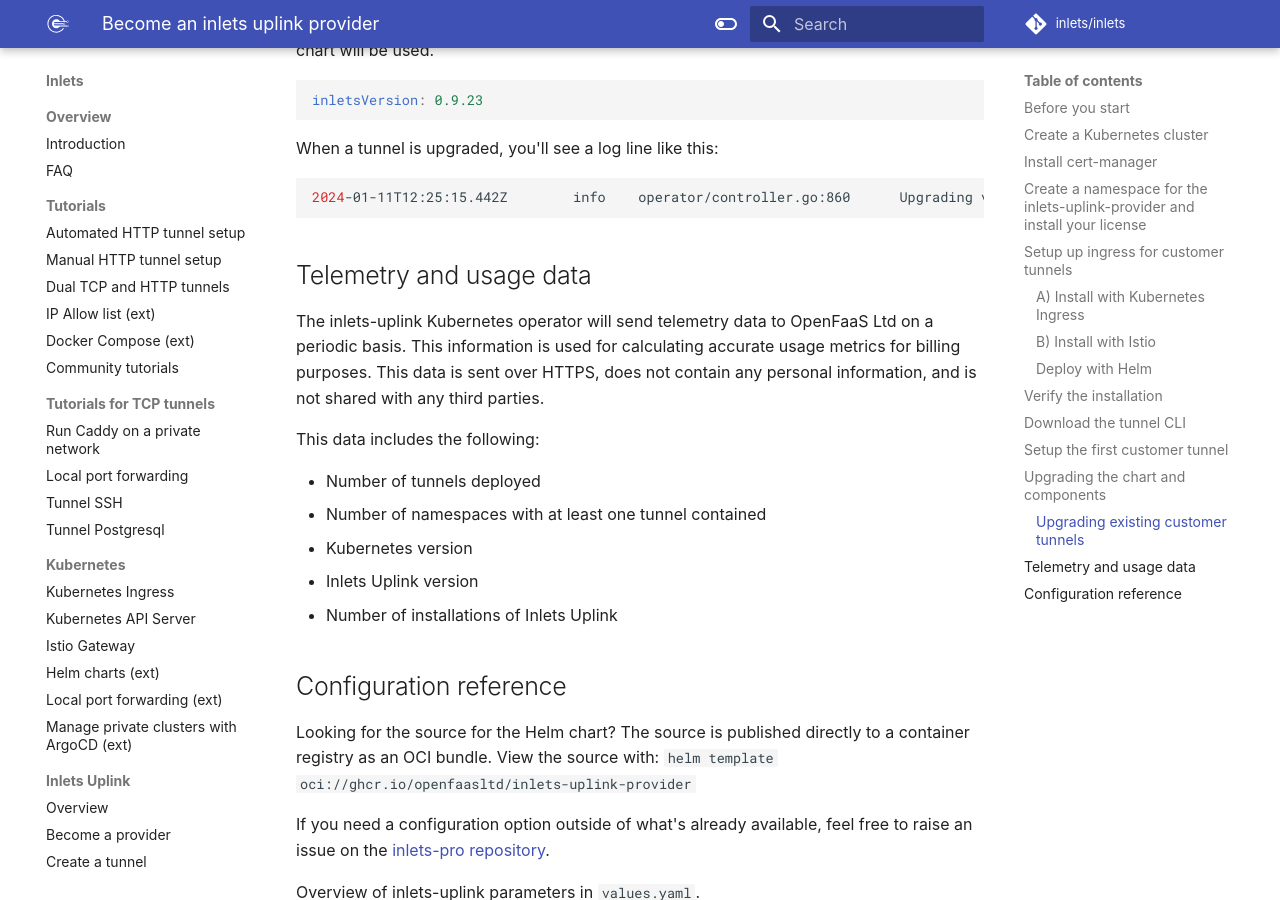
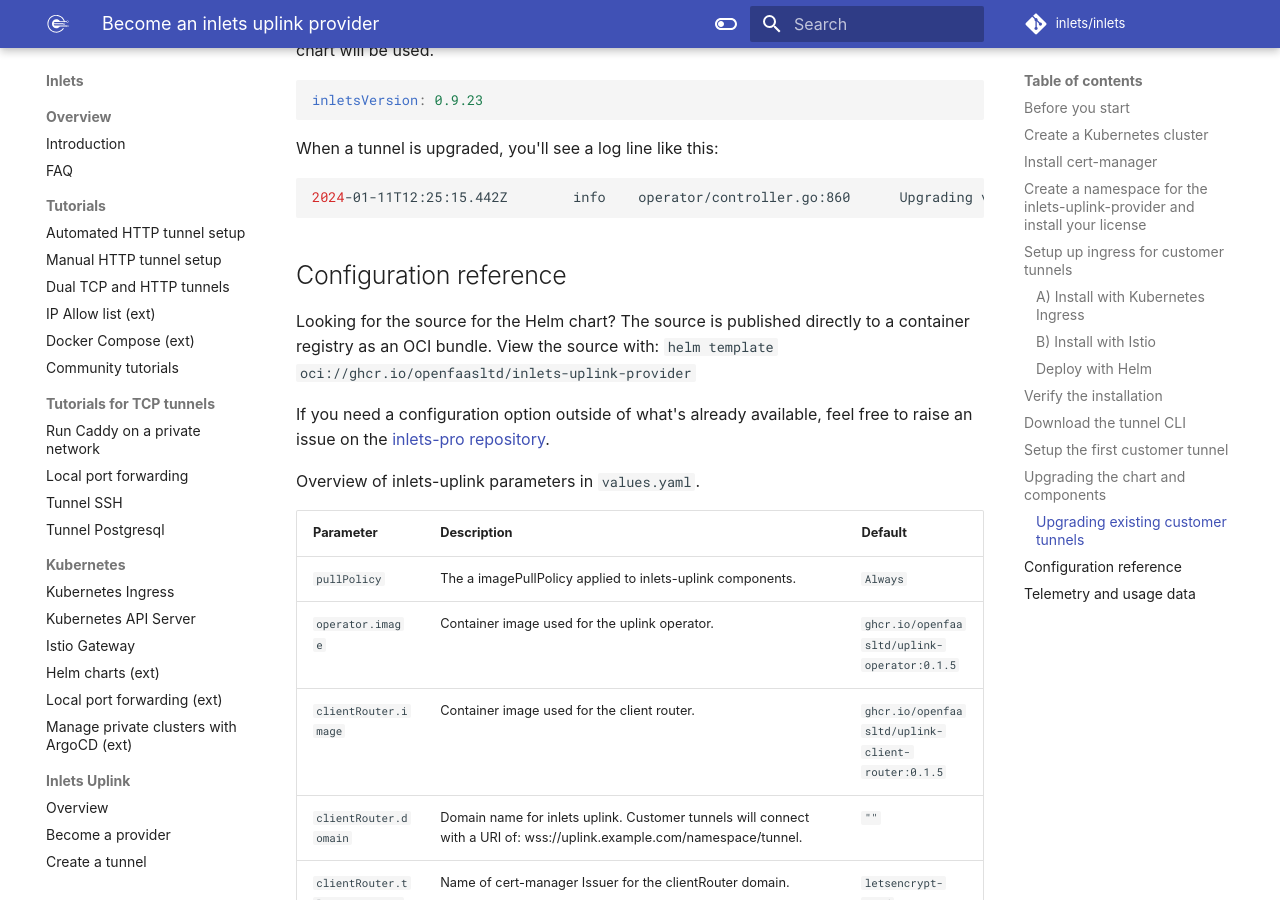
Before and after one commit to inlets/docs.inlets.dev, an MkDocs documentation site: the page built from docs/uplink/become-a-provider.md, in a window 1280 px wide and 900 px high, scrolled down 6217 px. Built offline with MkDocs 1.6.1 and Material for MkDocs 9.7.7, drawn with Linux system fonts in a browser that asks for light colours; some web fonts are replaced; some of the changed text lies outside the part shown.

Commit message:
Move section to end of page
Signed-off-by: Alex Ellis (OpenFaaS Ltd) <alexellis2@gmail.com>

````diff
--- a/docs/uplink/become-a-provider.md
+++ b/docs/uplink/become-a-provider.md
@@ -279,18 +279,6 @@
 2024-01-11T12:25:15.442Z        info    operator/controller.go:860      Upgrading version       {"tunnel": "ce.inlets", "from": "0.9.21", "to": "0.9.23"}
 ```
 
-## Telemetry and usage data
-
-The inlets-uplink Kubernetes operator will send telemetry data to OpenFaaS Ltd on a periodic basis. This information is used for calculating accurate usage metrics for billing purposes. This data is sent over HTTPS, does not contain any personal information, and is not shared with any third parties.
-
-This data includes the following:
-
-* Number of tunnels deployed
-* Number of namespaces with at least one tunnel contained
-* Kubernetes version
-* Inlets Uplink version
-* Number of installations of Inlets Uplink
-
 ## Configuration reference
 
 Looking for the source for the Helm chart? The source is published directly to a container registry as an OCI bundle. View the source with: `helm template oci://ghcr.io/openfaasltd/inlets-uplink-provider`
````
Also changed, not shown: other parts of docs/uplink/become-a-provider.md (+12 -0 lines).
